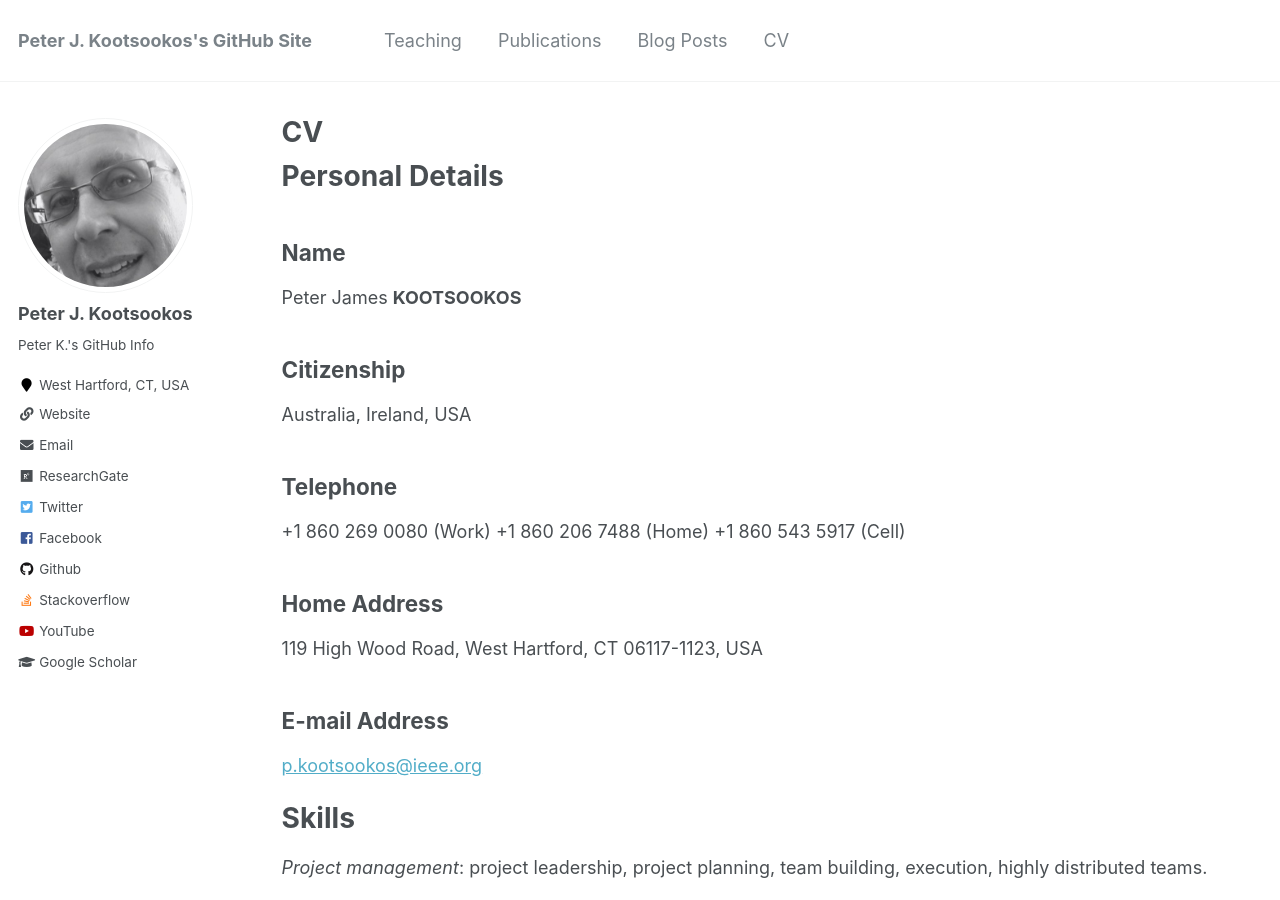
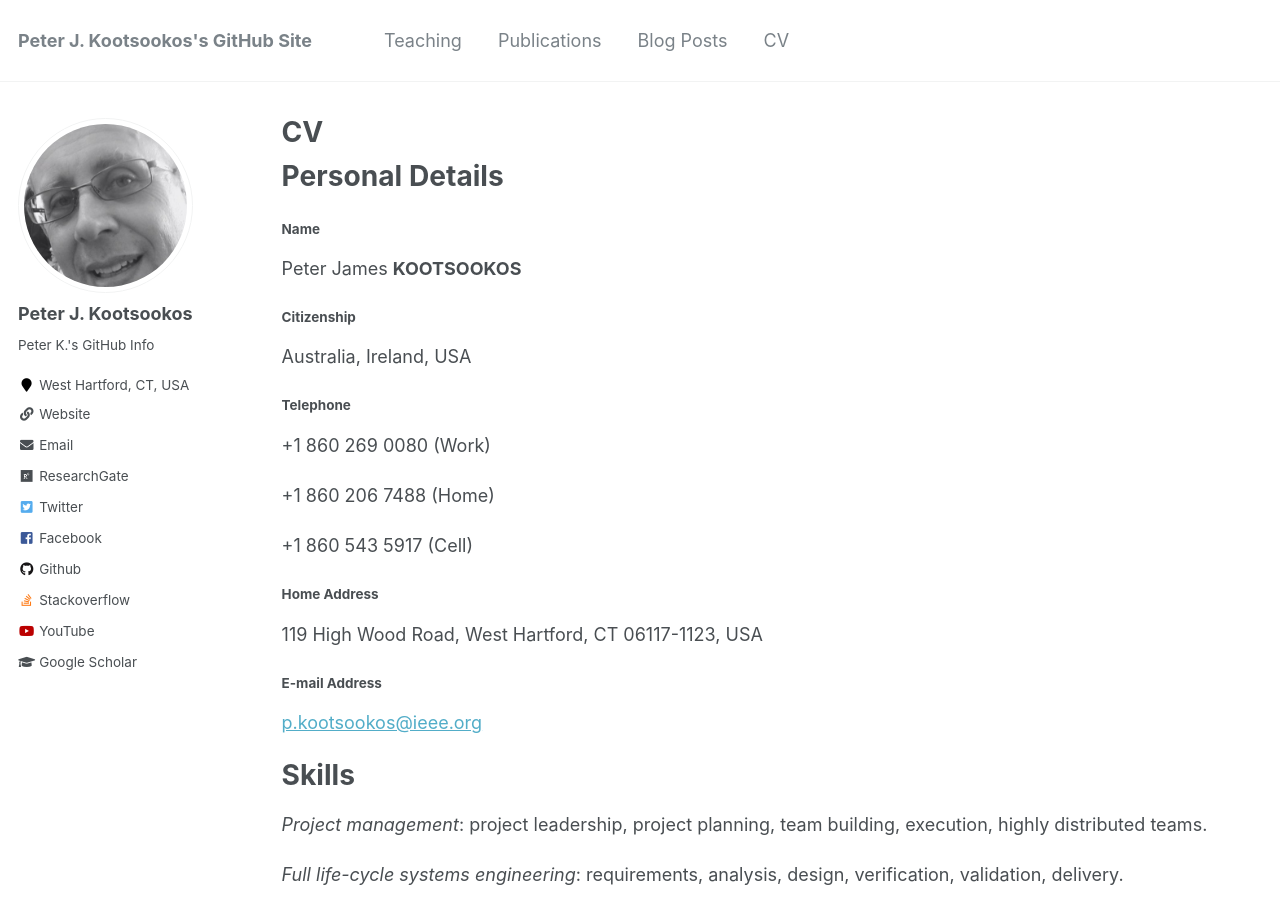
Before and after one commit to kootsoop/kootsoop.github.io, a Jekyll site: the page built from _pages/cv.md, in a window 1280 px wide and 900 px high. Built offline with Jekyll 4.4.1, drawn with Linux system fonts in a browser that asks for light colours.

Commit message:
Updated CV again.

```diff
--- a/_pages/cv.md
+++ b/_pages/cv.md
@@ -12,22 +12,25 @@
 Personal Details
 ================
 
-## Name
+#### Name
 
 Peter James **KOOTSOOKOS**
 
-## Citizenship
+#### Citizenship
 Australia, Ireland, USA
 
-## Telephone
+#### Telephone
 +1 860 269 0080 (Work)
+
 +1 860 206 7488 (Home)
+
 +1 860 543 5917 (Cell)
 
-## Home Address
+#### Home Address
+
 119 High Wood Road, West Hartford, CT 06117-1123, USA
 
-## E-mail Address
+#### E-mail Address
 <p.kootsookos@ieee.org>
 
 Skills
```
